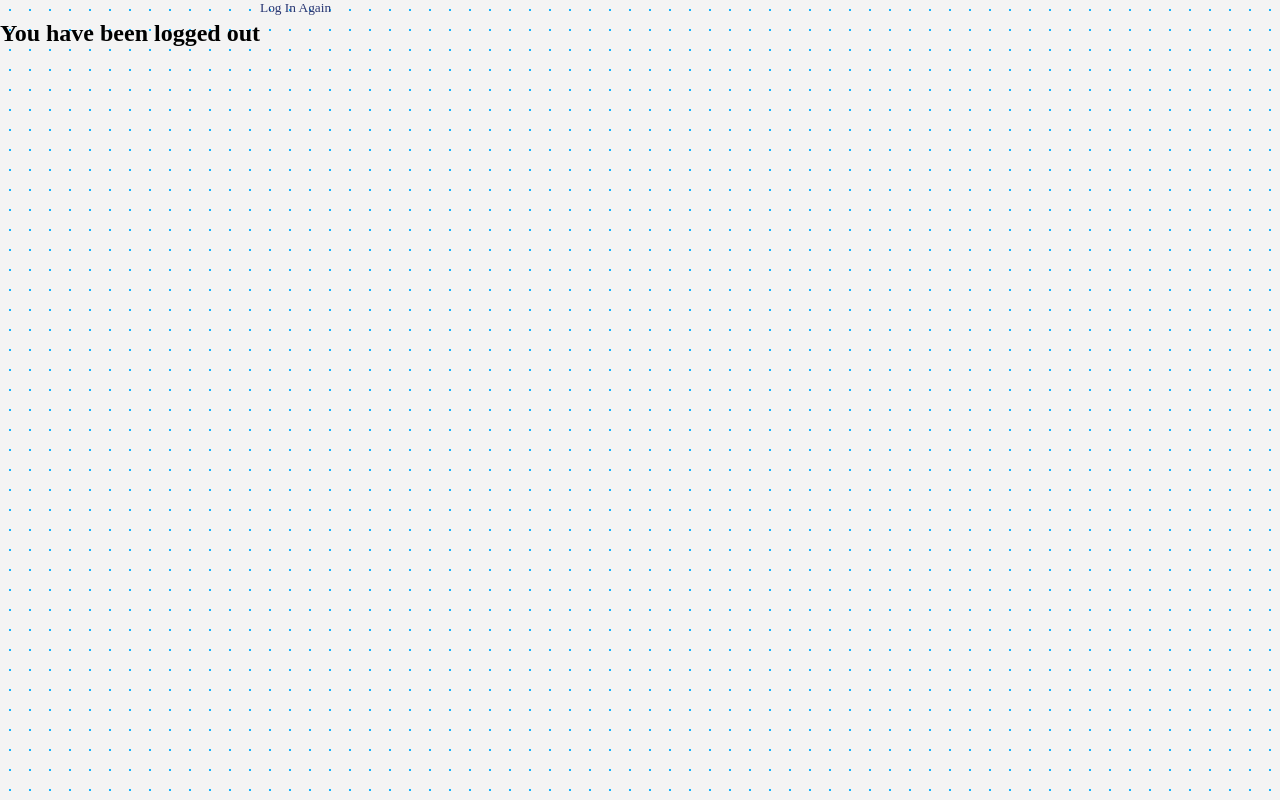
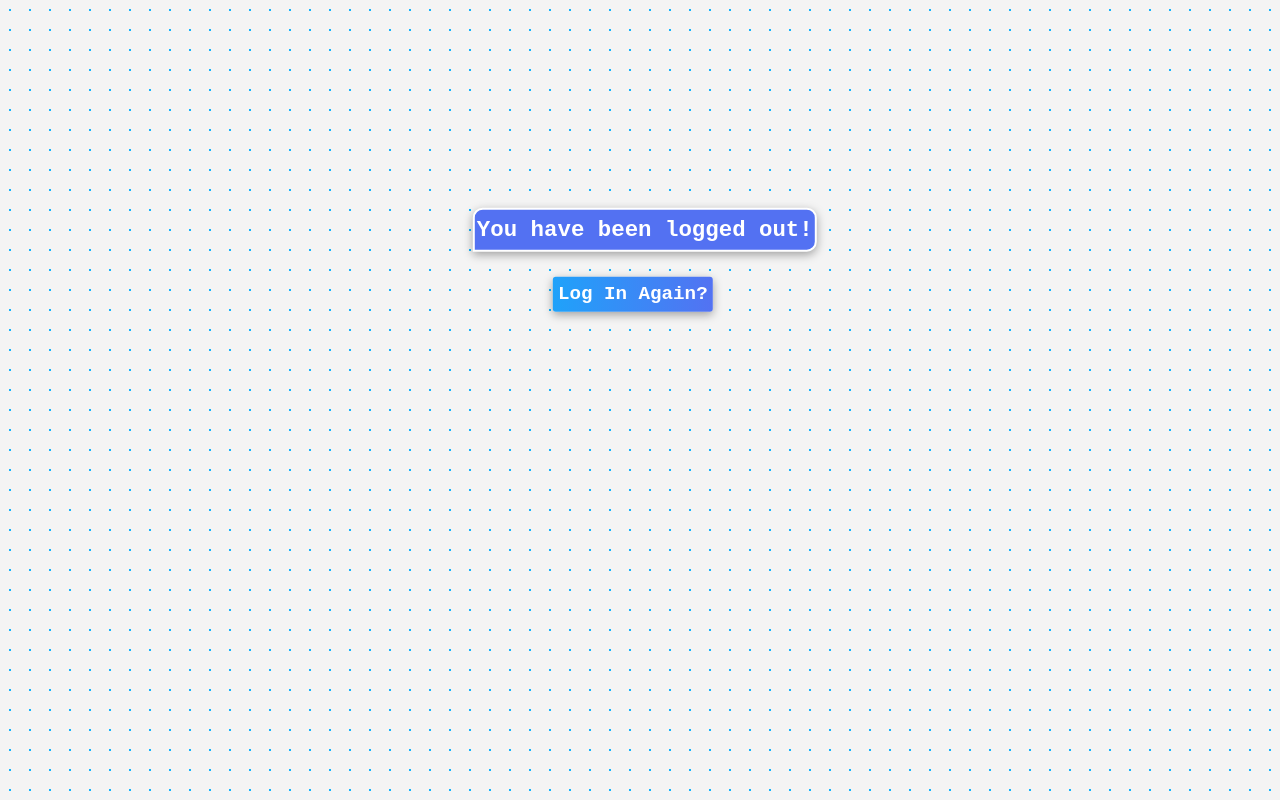
Before and after one commit to beckaberhanu/TextBookSwap, a Django app: page /logout/ in a window 1280 px wide. Run offline with Django 3.2, Linux system fonts and the light colour scheme; some libraries are stand-ins or nearby versions.

Commit message:
a style to logout page.

```diff
--- a/textbookswap/users/static/users/login.css
+++ b/textbookswap/users/static/users/login.css
@@ -18,6 +18,9 @@
 }
 .flex-justify-center {
   justify-content: center;
+}
+h2{
+  text-align: center;
 }
 .align-center {
   align-items: center;
@@ -70,6 +73,24 @@ input[type="password"]:focus {
   font-family: "Courier New", Courier, monospace;
   font-size: 1.4rem;
 }
+a.login-btn{
+  margin-left: 15px;
+  padding: 6px 0px;
+  margin-top: 3px;
+  width: 160px;
+  max-height: 34px;
+  border-radius: 3px;
+  border: 0;
+  background: linear-gradient(90deg, #1fa2fa 0%, #5372f2 100%);
+  box-shadow: 0px 3px 10px rgba(0, 0, 0, 0.35);
+  font-family: "Courier New", Courier, monospace;
+  font-size: 1.2em;
+  font-weight: 700;
+  color: #ffffff !important;
+  text-align: center;
+  line-height: 1.2em;
+  margin-top: 5px;
+}
 .login-btn {
   margin-left: 15px;
   padding: 6px 0px;
@@ -112,3 +133,26 @@ input[type="password"]:focus {
   padding: 7px 0px 7px 0px;
   text-align: center;
 }
+.logout-banner {
+  background-color: #5371f2;
+  color: #ffffff;
+  font-family: "Courier New", Courier, monospace;
+  font-weight: 700;
+  font-size: 1.4em;
+  width: 340px;
+  vertical-align: text-bottom;
+  border: 2px solid #ffffff;
+  border-radius: 10px 10px 10px 0px;
+  box-shadow: 0px 3px 10px rgba(0, 0, 0, 0.35);
+  margin-top: 10px;
+  padding: 7px 0px 7px 0px;
+  text-align: center;
+}
+
+.centered {
+  position: fixed;
+  top: 30%;
+  left: 45%;
+  /* bring your own prefixes */
+  transform: translate(-30%, -45%);
+}
--- a/textbookswap/users/templates/users/logout.html
+++ b/textbookswap/users/templates/users/logout.html
@@ -1,11 +1,14 @@
 {% extends 'tradeboard/base.html' %}
 {% load static %}
 
+
 {% block content %}
-    <h2> You have been logged out</h2>
-    </div class="border-top pt-3">
-            <small class="text-muted">
-                <a href="{% url 'login' %}">Log In Again</a>
-            </small>
+
+<link rel="stylesheet" type="text/css" href="{% static 'users/login.css' %}">
+<div class="centered">
+    <div class = "arrange-as-column flex-justify-center">
+        <p class="logout-banner">You have been logged out!</p>
+        <a href="{% url 'login' %}" class="login-btn" style="position: relative;top: 20px;left: 65px;">Log In Again?</a>
     </div>
+</div>
 {% endblock %}
```
